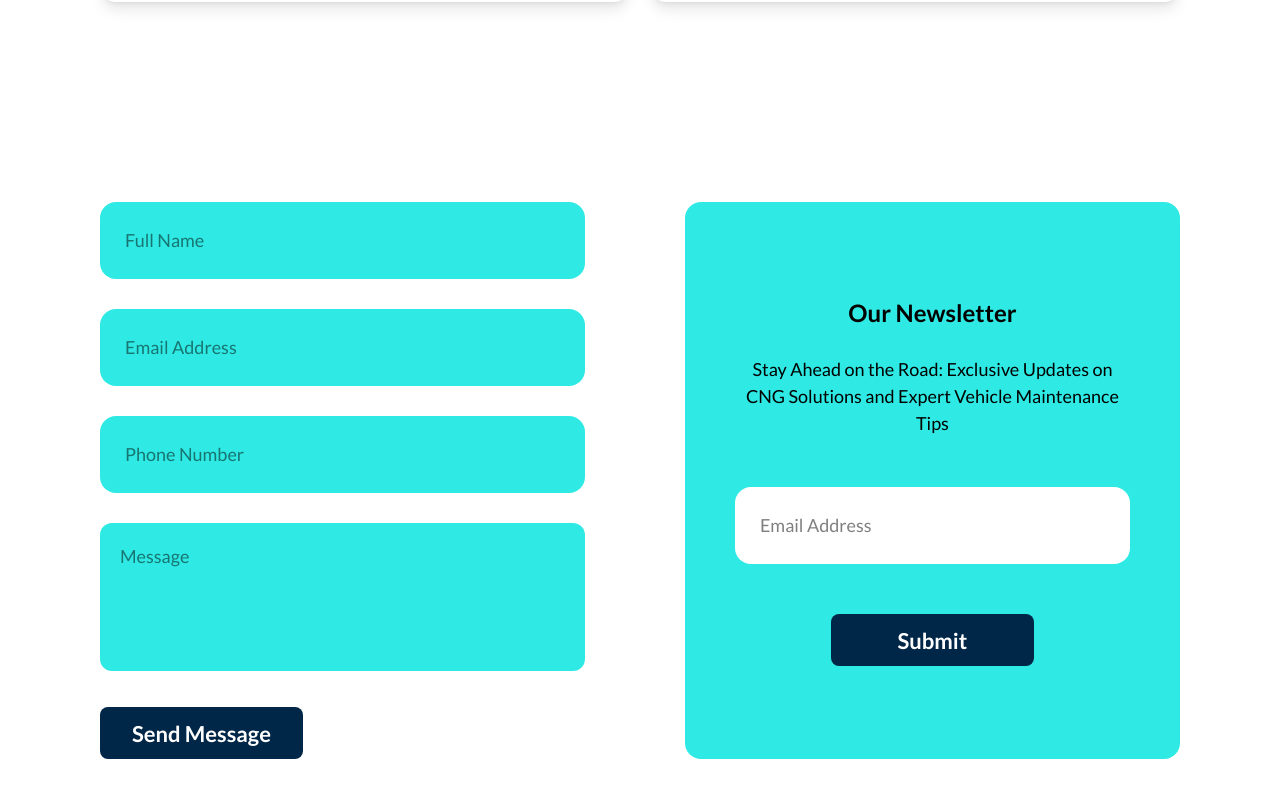
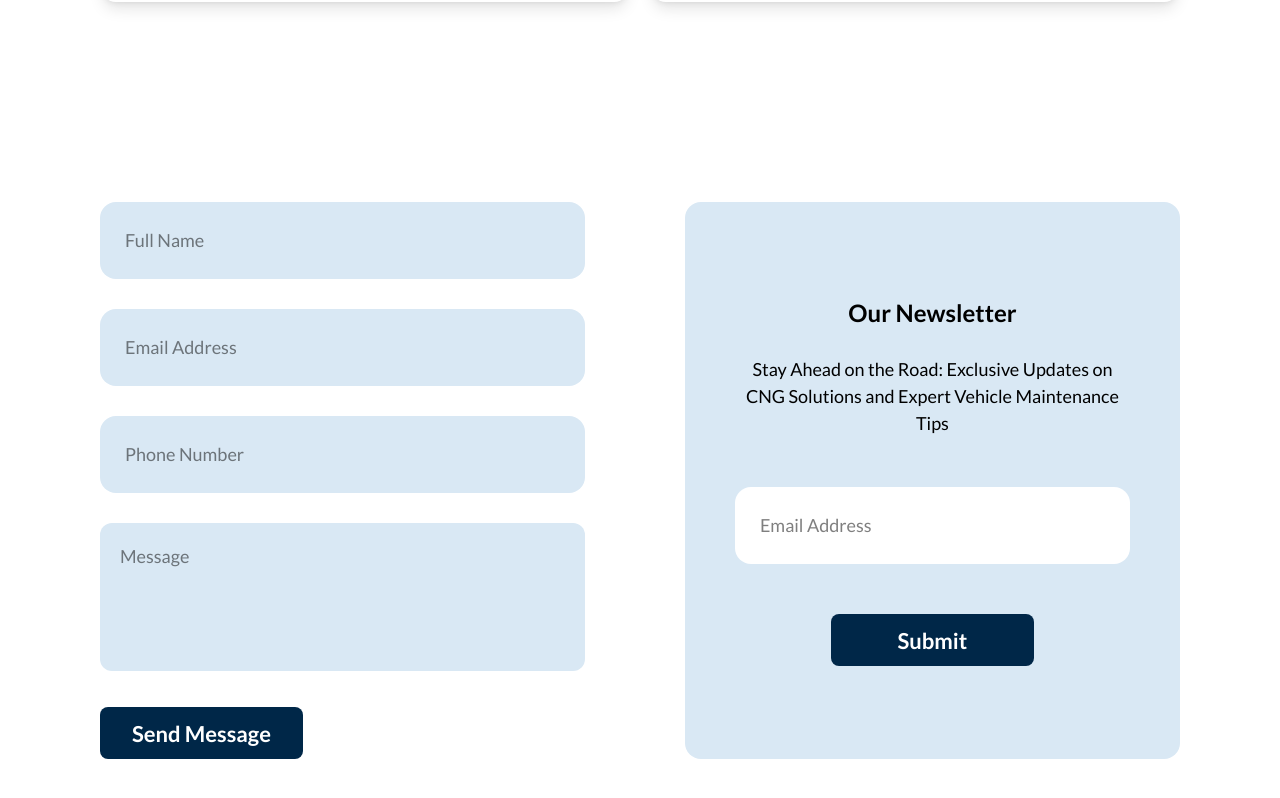
Before and after one commit to annaelowigho/Electra, a React (Vite) app: page /contact-us in a window 1280 px wide. Shown: the part 1205-2003 px from the top of the page. Built offline with nearby package versions, Linux system fonts and the light colour scheme; a web font is replaced by a local one.

Commit message:
change form colors

```diff
--- a/src/Pages/CNG.jsx
+++ b/src/Pages/CNG.jsx
@@ -85,7 +85,7 @@ function FAQItem({ question, answer }) {
     const answerId = `faq-answer-${question.toLowerCase().replace(/\s+/g, '-')}`;
 
     return (
-      <div className="bg-[#2FEAE4] rounded-xl">
+      <div className="bg-[#D9E8F4] rounded-xl">
         <div className="p-3 md:p-5 xl:px-[50px] xl:py-[22px] flex justify-between items-center">
           <p className="text-[16px] md:text-[24px] font-semibold">{question}</p>
           <button
@@ -177,7 +177,7 @@ const CNG = () => {
                 <div className='lg:w-1/2 flex flex-col justify-between xl:justify-center xl:gap-10 pt-8 lg:pt-0'>
                     <div>
                         <h5 className='text-[24px] font-semibold'>Vehicle Type</h5>
-                        <div className="rounded-3xl bg-[#D9D9D9] w-full p-[20px] md:p-[30px] mt-3 text-[24px] ">
+                        <div className="rounded-3xl bg-[#D9E8F4] w-full p-[20px] md:p-[30px] mt-3 text-[24px] ">
                             <select
                                 name="serviceType"
                                 id="serviceType"
@@ -196,7 +196,7 @@ const CNG = () => {
                     </div>
                     <div className='pt-5 lg:pt-0'>
                         <h5 className='text-[24px] font-semibold'>Cylinder Type</h5>
-                        <div className="rounded-3xl bg-[#D9D9D9] w-full p-[20px] md:p-[30px] mt-3 text-[24px] ">
+                        <div className="rounded-3xl bg-[#D9E8F4] w-full p-[20px] md:p-[30px] mt-3 text-[24px] ">
                             <select
                                 name="cylinderType"
                                 id="cylinderType"
@@ -266,7 +266,7 @@ const CNG = () => {
                         <div className='flex flex-col space-y-5'>
                             <div>
                                 <p className="text-[20px] md:text-[24px] font-semibold pb-[5px]">Date</p>
-                                <div className='bg-[#2FEAE4] px-5 py-3 rounded-2xl'>
+                                <div className='bg-[#D9E8F4] px-5 py-3 rounded-2xl'>
                                     <select
                                         name="date"
                                         id="date"
@@ -285,7 +285,7 @@ const CNG = () => {
                             </div>
                             <div>
                                 <p className="text-[20px] md:text-[24px] font-semibold pb-[5px]">Time</p>
-                                <div className='bg-[#2FEAE4] px-5 py-3 rounded-2xl text-gray-500 flex items-center gap-4 text-[18px] w-[225px]'>
+                                <div className='bg-[#D9E8F4] px-5 py-3 rounded-2xl text-gray-500 flex items-center gap-4 text-[18px] w-[225px]'>
                                     <IoTimeOutline className='text-[28px]' />
                                     <DatePicker
                                     selected={time}
@@ -303,7 +303,7 @@ const CNG = () => {
                                 </div>
                             <div>
                                 <p className="text-[20px] md:text-[24px] font-semibold pb-[5px]">Contact Information</p>
-                                <input type="text" className='bg-[#D9D9D9] px-5 py-3 rounded-2xl w-full xl:w-[385px]'/>
+                                <input type="text" className='bg-[#D9E8F4] px-5 py-3 rounded-2xl w-full xl:w-[385px]'/>
                             </div>
                             <button className='font-primary text-[18px] text-white font-semibold bg-[#002748]  rounded-lg
                             cursor-pointer w-[147px] h-[52px] mb-6 md:mb-0 lg:w-[162px] hover:shadow-lg
--- a/src/Pages/ContactUs.jsx
+++ b/src/Pages/ContactUs.jsx
@@ -104,11 +104,11 @@ const ContactUs = () => {
         <div className='py-[20px] md:py-[50px] xl:py-[150px] px-[20px] md:px-[30px] xl:px-[100px] flex flex-col lg:flex-row lg:justify-center lg:gap-[50px] xl:gap-[100px]'>
             <div className='w-full lg:w-1/2'>
                 <form action="" className='space-y-[10px] xl:space-y-[30px]'>
-                    <input type="text" placeholder='Full Name' className='bg-[#2FEAE4] text-[18px] font-medium p-[25px] rounded-2xl w-full' />
-                    <input type="email" placeholder='Email Address' className='bg-[#2FEAE4] text-[18px] font-medium p-[25px] rounded-2xl w-full' />
-                    <input type="email" placeholder='Phone Number' className='bg-[#2FEAE4] text-[18px] font-medium p-[25px] rounded-2xl w-full' />
+                    <input type="text" placeholder='Full Name' className='bg-[#D9E8F4] text-[18px] font-medium p-[25px] rounded-2xl w-full' />
+                    <input type="email" placeholder='Email Address' className='bg-[#D9E8F4] text-[18px] font-medium p-[25px] rounded-2xl w-full' />
+                    <input type="email" placeholder='Phone Number' className='bg-[#D9E8F4] text-[18px] font-medium p-[25px] rounded-2xl w-full' />
                     <textarea name="message" id="message" placeholder='Message' rows='4'
-                    className='bg-[#2FEAE4] p-[20px] rounded-xl w-full text-[18px] font-medium resize-none'></textarea>
+                    className='bg-[#D9E8F4] p-[20px] rounded-xl w-full text-[18px] font-medium resize-none'></textarea>
                     <button className='font-primary text-[18px] md:text-[22px] text-white font-semibold bg-[#002748] rounded-lg
                     cursor-pointer w-full xl:w-[203px] h-[52px] hover:bg-[#2FEAE4]
                     hover:border-[3px] hover:border-[#002748] hover:text-[#002748] hover:shadow-lg
@@ -117,7 +117,7 @@ const ContactUs = () => {
                     </button>
                 </form>
             </div>
-            <div className='bg-[#2FEAE4] p-[30px] xl:p-[50px] flex flex-col items-center justify-center rounded-2xl mt-[50px] w-full lg:w-1/2 lg:mt-0'>
+            <div className='bg-[#D9E8F4] p-[30px] xl:p-[50px] flex flex-col items-center justify-center rounded-2xl mt-[50px] w-full lg:w-1/2 lg:mt-0'>
                 <h5 className='text-[24px] font-semibold'>Our Newsletter</h5>
                 <p className='text-[18px] font-medium pt-[25px] text-center'>
                     Stay Ahead on the Road: Exclusive Updates on
--- a/src/Pages/Homepage.jsx
+++ b/src/Pages/Homepage.jsx
@@ -294,11 +294,11 @@ const Homepage = () => {
                 <div className='lg:w-1/2'>
                     <form action="submit">
                         <input type="email" placeholder='Email Address'
-                        className='bg-[#2FEAE4] p-[20px] rounded-xl w-full text-[18px] font-medium'/>
+                        className='bg-[#D9E8F4] p-[20px] rounded-xl w-full text-[18px] font-medium'/>
                         <input type="text" placeholder='Full Name'
-                        className='bg-[#2FEAE4] p-[20px] rounded-xl w-full text-[18px] font-medium mt-5 xl:mt-[30px]'/>
+                        className='bg-[#D9E8F4] p-[20px] rounded-xl w-full text-[18px] font-medium mt-5 xl:mt-[30px]'/>
                         <textarea name="message" id="message" placeholder='Message' rows='4'
-                        className='bg-[#2FEAE4] p-[20px] rounded-xl w-full text-[18px] font-medium mt-5 xl:mt-[30px] resize-none'></textarea>
+                        className='bg-[#D9E8F4] p-[20px] rounded-xl w-full text-[18px] font-medium mt-5 xl:mt-[30px] resize-none'></textarea>
                         <div className=''>
                         <button
                         className="text-[16px] md:text-[18px] text-white font-semibold bg-[#002748] px-[20px] py-[15px]
```
